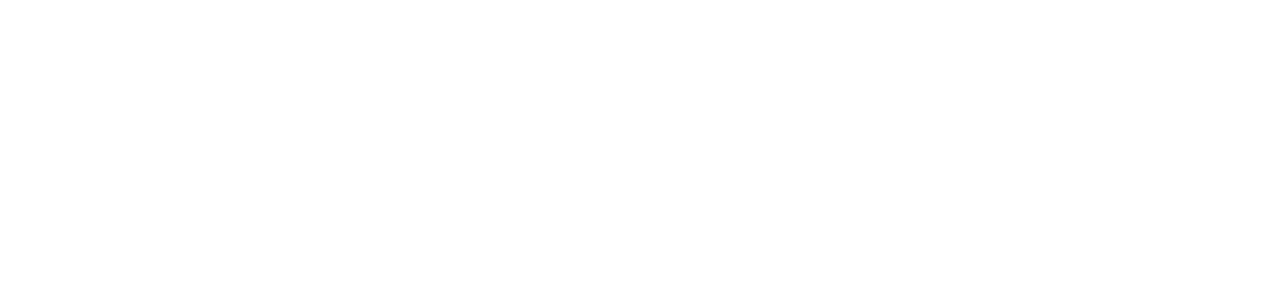
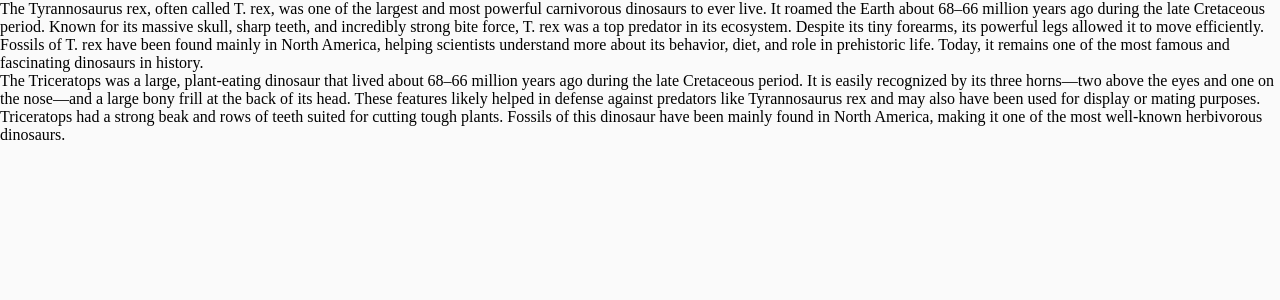
Before and after one commit to Saur0w/CustomCursor, a Next.js app: page / in a window 1280 px wide. Shown: the top 300 px of the page. Built offline with nearby package versions, Linux system fonts and the light colour scheme.

Commit message:
"Landing Import"

```diff
--- a/package.json
+++ b/package.json
@@ -9,9 +9,13 @@
     "lint": "eslint"
   },
   "dependencies": {
+    "@gsap/react": "^2.1.2",
+    "gsap": "^3.15.0",
+    "lenis": "^1.3.21",
     "next": "16.2.3",
     "react": "19.2.4",
-    "react-dom": "19.2.4"
+    "react-dom": "19.2.4",
+    "sass": "^1.99.0"
   },
   "devDependencies": {
     "@types/node": "^20",
--- a/src/app/page.tsx
+++ b/src/app/page.tsx
@@ -1,11 +1,12 @@
 "use client";
 
 import styles from "./page.module.css";
+import Landing from "@/components/Landing"
 
 export default function Home() {
   return (
     <div className={styles.page}>
-
+      <Landing />
     </div>
   );
 }
--- a/src/components/Landing/index.tsx
+++ b/src/components/Landing/index.tsx
@@ -0,0 +1,32 @@
+"use client";
+
+import styles from "./style.module.scss";
+import gsap from "gsap";
+import { useGSAP } from "@gsap/react";
+import { useRef } from "react";
+
+gsap.registerPlugin(useGSAP);
+
+export default function Landing() {
+    const landingRef = useRef(null);
+    return (
+        <section className={styles.landing} ref={landingRef}>
+            <div className={styles.mask}>
+                <p>The Tyrannosaurus rex, often called T. rex, was one of the largest and most powerful carnivorous dinosaurs to ever live.
+                    It roamed the Earth about 68–66 million years ago during the late Cretaceous period.
+                    Known for its massive skull, sharp teeth, and incredibly strong bite force, T. rex was a top predator in its ecosystem.
+                    Despite its tiny forearms, its powerful legs allowed it to move efficiently.
+                    Fossils of T. rex have been found mainly in North America, helping scientists understand more about its behavior, diet, and role in prehistoric life.
+                    Today, it remains one of the most famous and fascinating dinosaurs in history.</p>
+            </div>
+
+            <div className={styles.para}>
+                <p>The Triceratops was a large, plant-eating dinosaur that lived about 68–66 million years ago during the late Cretaceous period.
+                    It is easily recognized by its three horns—two above the eyes and one on the nose—and a large bony frill at the back of its head.
+                    These features likely helped in defense against predators like Tyrannosaurus rex and may also have been used for display or mating purposes.
+                    Triceratops had a strong beak and rows of teeth suited for cutting tough plants.
+                    Fossils of this dinosaur have been mainly found in North America, making it one of the most well-known herbivorous dinosaurs.</p>
+            </div>
+        </section>
+    );
+}
--- /dev/null
+++ b/src/components/Landing/style.module.scss
@@ -0,0 +1,4 @@
+.landing {
+  height: 100dvh;
+  width: 100vw;
+}
```
Also changed, not shown: 1 other file (tests, documents, lock files or other folders).
